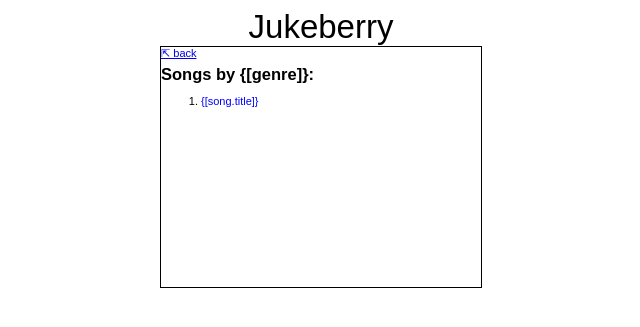
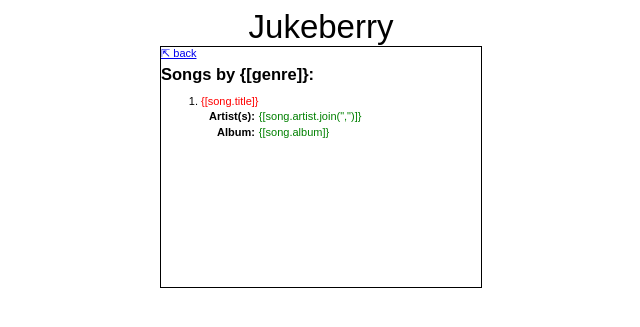
Before and after one commit to chepazzo/Jukeberry, a Flask app: a page that uses jukeberry/templates/songs.html in a window 1280 px wide. Shown: the top 327 px of the page, without its empty margins (319-959 px from the left). Run offline with Flask 2, Linux system fonts and the light colour scheme; parts of the project's set-up code (start-up, migrations or seed data) failed here and were passed over; some libraries are stand-ins or nearby versions.

Commit message:
Added genres view and removed server calls for get_artists.

```diff
--- a/jukeberry/server.py
+++ b/jukeberry/server.py
@@ -34,6 +34,10 @@
     return render_template('artists.html')#,
     #    artists=sorted(JUKE.songlist.list_artists())
     #)
+
+@app.route('/genres.html')
+def genres():
+    return render_template('genres.html')#,
 
 @app.route('/<string:artist>/songs.html')
 def songs(artist):
--- a/jukeberry/templates/JukeCtrl.js
+++ b/jukeberry/templates/JukeCtrl.js
@@ -7,10 +7,11 @@
 
 jukeApp.controller('JukeCtrl', function ($scope,$http,$interval) {
     $scope.tiles="#ABCDEFGHIJKLMNOPQRSTUVWXYZ";
+    $scope.songs = [];
+    $scope.artists = [];
+    $scope.genres = [];
     $scope.playlist = [];
-    $scope.artists = [];
     $scope.currsong = [];
-    $scope.songs = [];
     var refresh_interval = {
         "run":10000, // check every 10s if running
         "empty":3600000 // check every 1h if not running
@@ -58,6 +59,8 @@
         ).success(function(data, status) {
             $scope.songs = data.data;
             console.log(data.data);
+            $scope.artists = Object.keys(data.data);
+            $scope.genres = get_genres(data.data);
         }).error(function(data, status) {
             console.log('ERROR');
             console.log(data);
@@ -132,7 +135,7 @@
     };
     $scope.get_playlist();
     $scope.get_currsong();
-    $scope.get_artists();
+    //$scope.get_artists();
     $scope.get_songs();
 });
 
@@ -156,3 +159,14 @@
     return tstr;
   }
 });
+
+function get_genres(songs) {
+    genreobj = {};
+    artists = Object.keys(songs);
+    for (var i = 0; i < artists.length; i++) {
+        song = songs[artists[i]];
+        genreobj[song.genre] = 1;
+    }
+    genres = Object.keys(genreobj);
+    return genres;
+}
--- a/jukeberry/templates/songs.html
+++ b/jukeberry/templates/songs.html
@@ -11,6 +11,12 @@
     border: solid black thin;
     overflow: auto;
 }
+.song .name { color:red; }
+.song .artist { color:green; }
+.song .album { color:green; }
+.song .genre { color:green; }
+.song table.details { margin-left:5px; }
+.song table.details td.label { text-align:right; }
   </style>
   <script src="https://ajax.googleapis.com/ajax/libs/angularjs/1.2.7/angular.min.js"></script>
   <script src="/JukeCtrl.js"></script>
@@ -25,7 +31,16 @@
     <div id='songlist' class='section'>
      <div class='label'>Songs by {{artist}}:</div>
       <ol>
-        <li ng-repeat='song in songs["{{artist.replace('"','\\"')}}"] | orderBy:"title"'><span class='name clickable' ng-click='play(song.artist,song.title)'>{[song.title]}</span></li>
+        <li ng-repeat='song in songs["{{artist.replace('"','\\"')}}"] | orderBy:"title"'>
+            <span class='song'>
+              <span class='name clickable' ng-click='play(song.artist,song.title)'>{[song.title]}</span>
+              <table class='details'>
+                <tr><td class='label'>Artist(s):</td><td><span class='artist'>{[song.artist.join(",")]}</span></td></tr>
+                <tr><td class='label'>Album:</td><td><span class='album'>{[song.album]}</span></td></tr>
+                <!-- <tr><td class='label'>Genre:</td><td><span class='genre'>{[song.genre]}</span></td></tr> -->
+              </table><!-- class='details' -->
+            </span>
+        </li>
       </ol>
     </div><!-- id='songlist' -->
    </div>
```
Also changed, not shown: jukeberry/templates/genres.html (added, +36 -0 lines), jukeberry/templates/index.html (+23 -6 lines).
